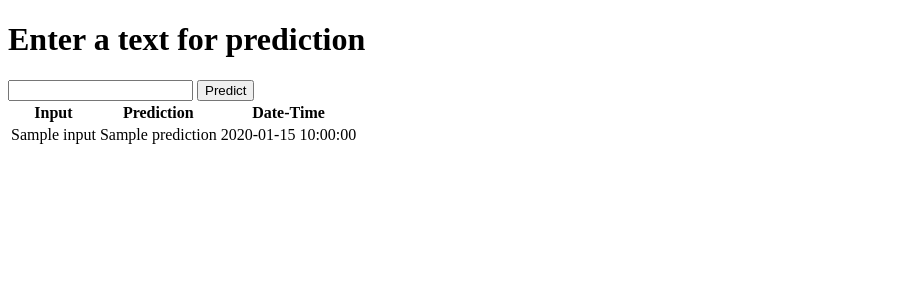
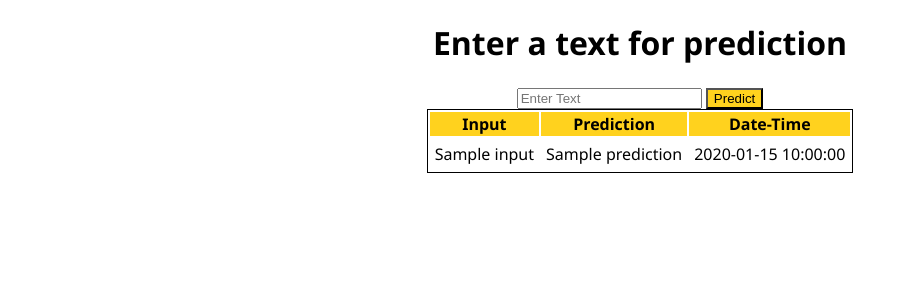
Before and after one commit to khalileldaou/Deployment, a Flask app: page / in a window 1280 px wide. Shown: the top 300 px of the page, without its empty margins (0-908 px from the left). Run offline with Flask 2, Linux system fonts and the light colour scheme; a database or web service that is not in the repository returns one stand-in record (values such as "Sample title"); parts of the project's set-up code (start-up, migrations or seed data) failed here and were passed over.

Commit message:
Added styling to frontend

```diff
--- a/templates/index.html
+++ b/templates/index.html
@@ -6,18 +6,39 @@
         <title>Go_Emotions Model Deployment</title>
         <meta name="description" content="">
         <meta name="viewport" content="width=device-width, initial-scale=1">
-        <link rel="stylesheet" href="">
+        <style>
+            body{
+                font-family: 'Segoe UI', Tahoma, Geneva, Verdana, sans-serif;
+            }
+            ul {
+                list-style-type: none;
+            }
+
+            table {
+                border: 1px solid black;
+                color: black;
+            }
+
+            th {
+                background-color: rgb(255, 210, 30);
+                color: black;
+            }
+
+            td {
+                padding: 5px;
+                background-color: white;
+            }
+        </style>
     </head>
     <body>
-        <h1>Enter a text for prediction</h1>
-        <form action="{{ url_for('predictor')}}"method="post">
-
-            <input type='text' name='text' placeholer='Enter Text' required='required'/>
-            <button type="submit" class="btn btn-primary btn-block btn-large">Predict</button>
-
+        <h1 align="center">Enter a text for prediction</h1>
+        <form align="center" action="{{ url_for('predictor')}}" method="post">
+            <input type='text' name='text' placeholder='Enter Text' required='required'/>
+            <button type="submit" class="btn btn-primary btn-block btn-large" style="background-color:rgb(255, 210, 30)">Predict</button>
         </form>
 
         {% if text_pred %}
+            <div align="center">
                 <h2>Classification Result:</h2>
                 <p>{{ text_pred }}</p>
 
@@ -29,9 +50,10 @@
                         {% endfor %}
                     </ul>
                 {% endif %}
+            </div>
         {% endif %}
 
-        <table>
+        <table align="center">
             <tr>
                 <th>Input</th>
                 <th>Prediction</th>
```
Lines whose indentation alone changed are shown as unchanged.
